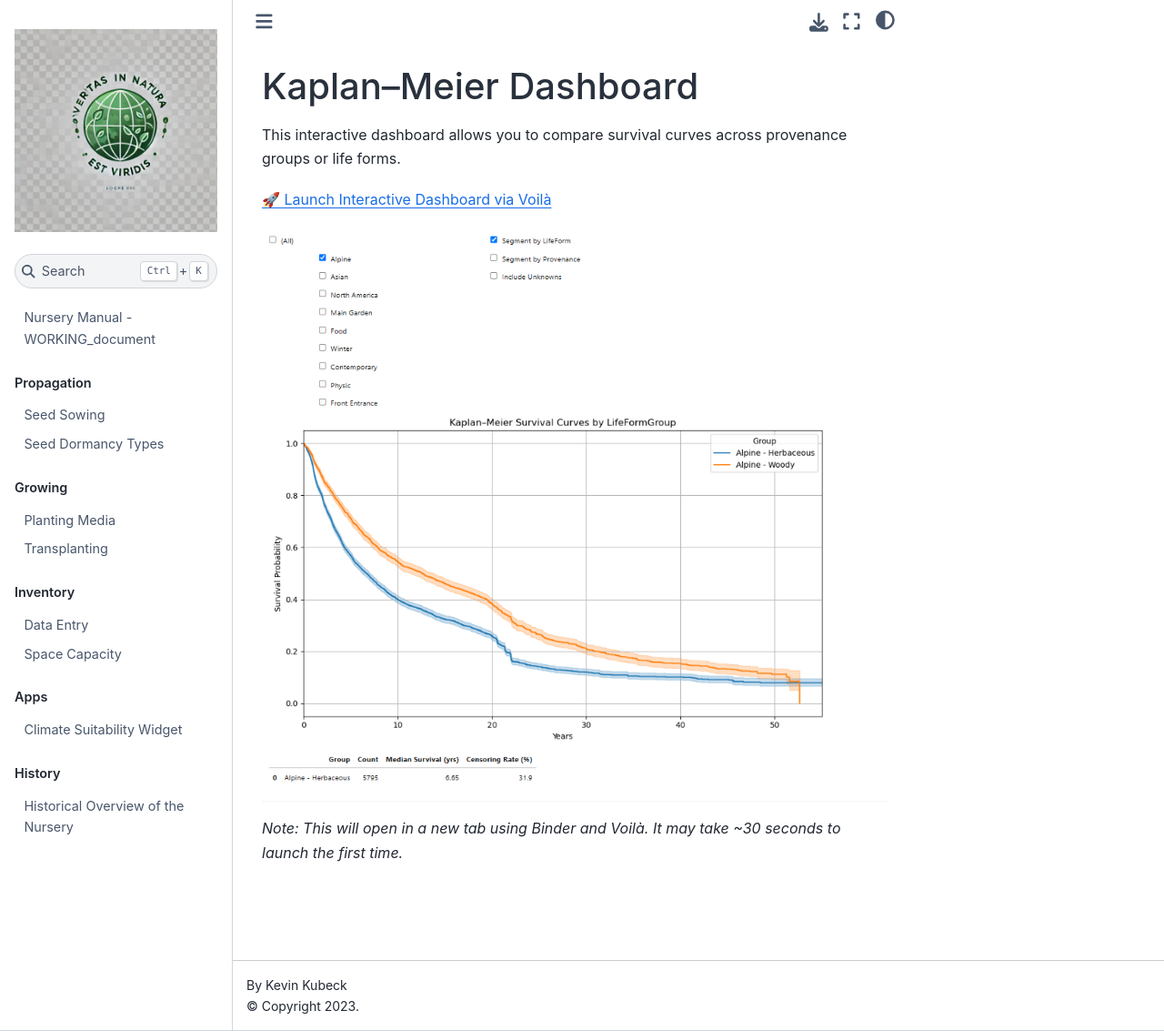
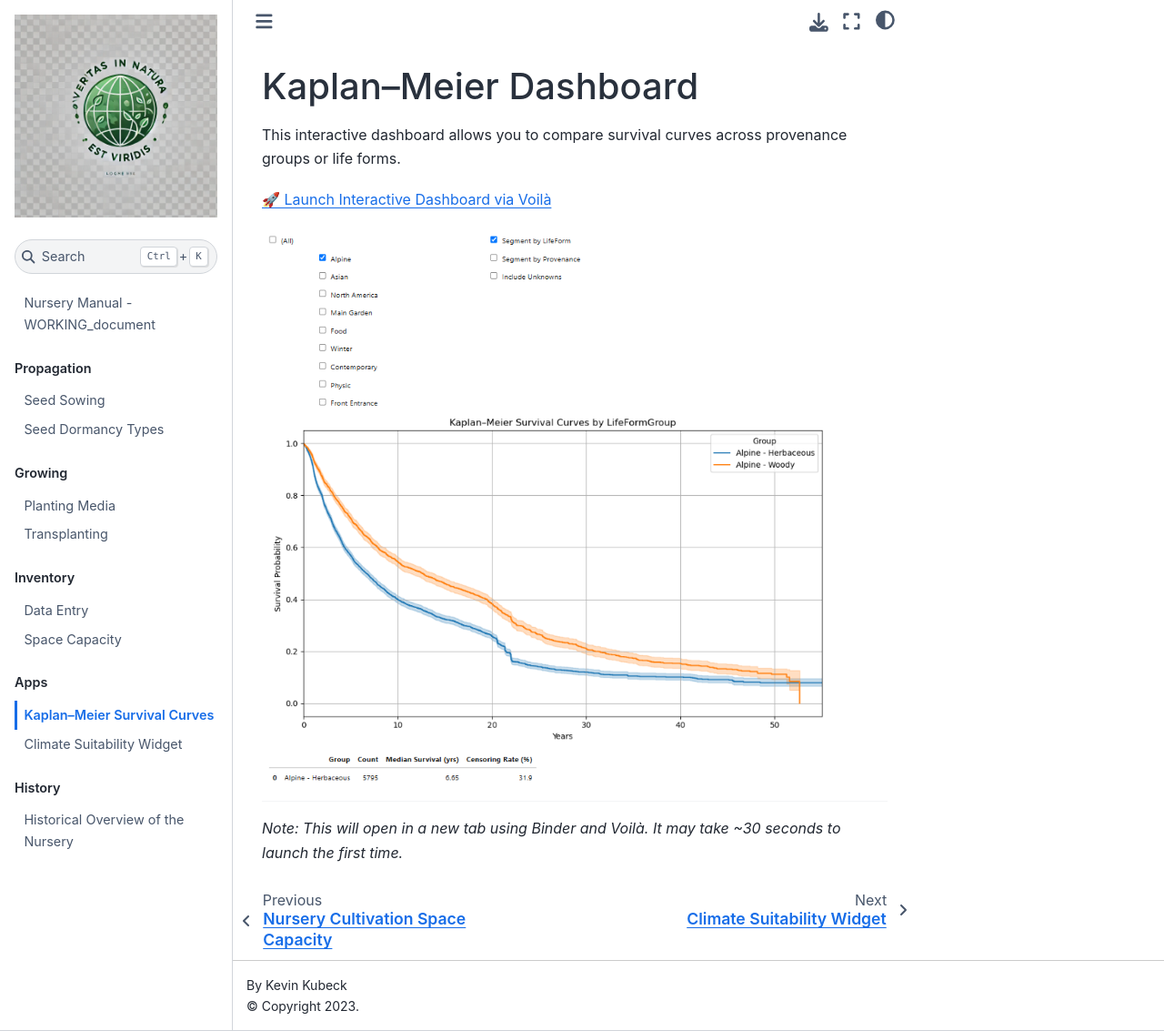
Before and after one commit to Kkubeck/nursery-manual, a Jupyter Book: the page built from docs/KM-dashboard.md, in a window 1280 px wide and 1133 px high. Shown: the whole window at 91% size. Built offline with Jupyter Book 1.0.4 settings and Sphinx 7.4.7 and the Sphinx Book theme 1.1.4, drawn with Linux system fonts in a browser that asks for light colours; pages that are not in the unit, such as notebooks, are missing from menus.

Commit message:
Corrected KM curve naming

```diff
--- a/_toc.yml
+++ b/_toc.yml
@@ -28,7 +28,7 @@ parts:
 
   - caption: Apps
     chapters:
-      - file: docs/km-dashboard
+      - file: docs/KM-dashboard
         title: Kaplan–Meier Survival Curves
       - file: docs/climate-widget
         title: Climate Suitability Widget
```
